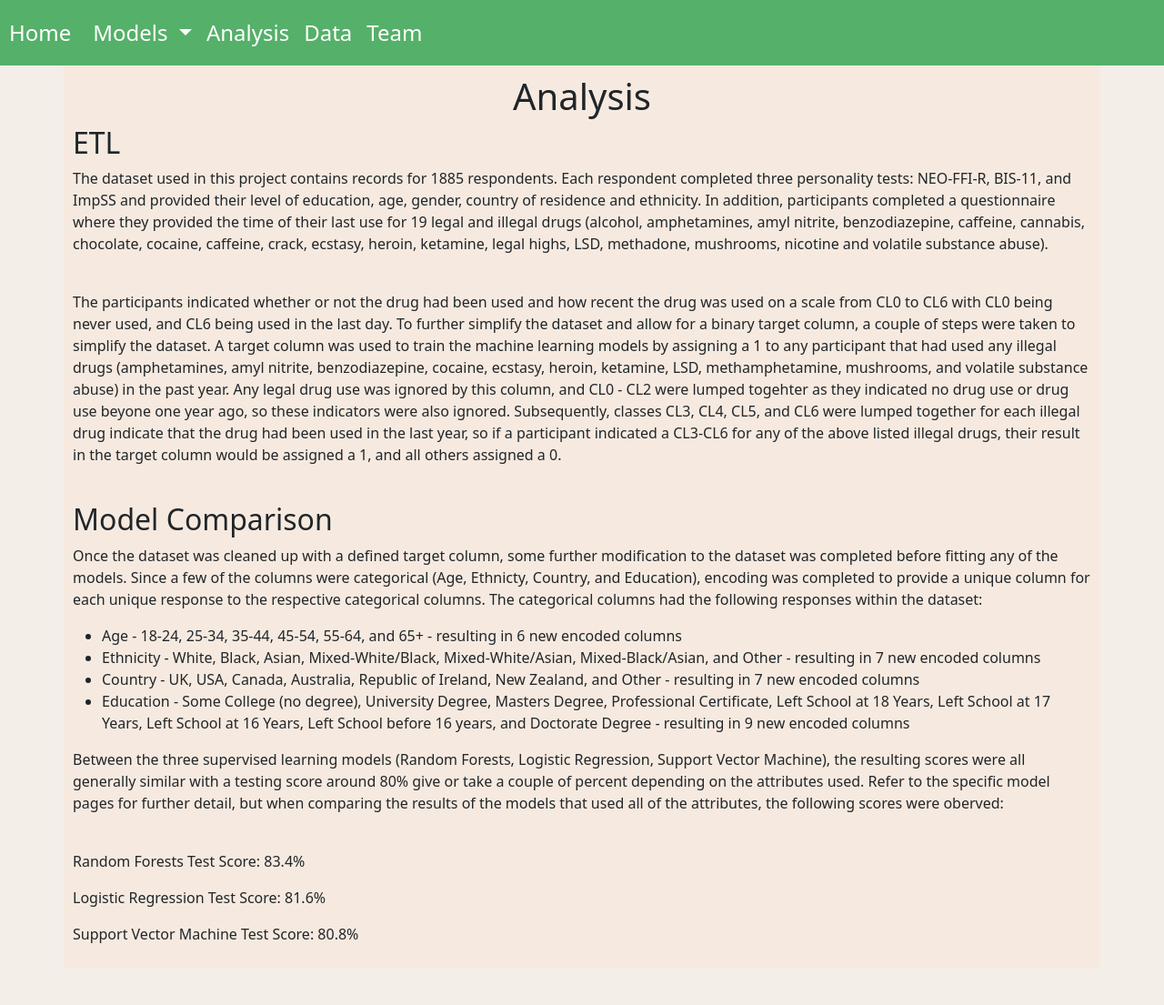
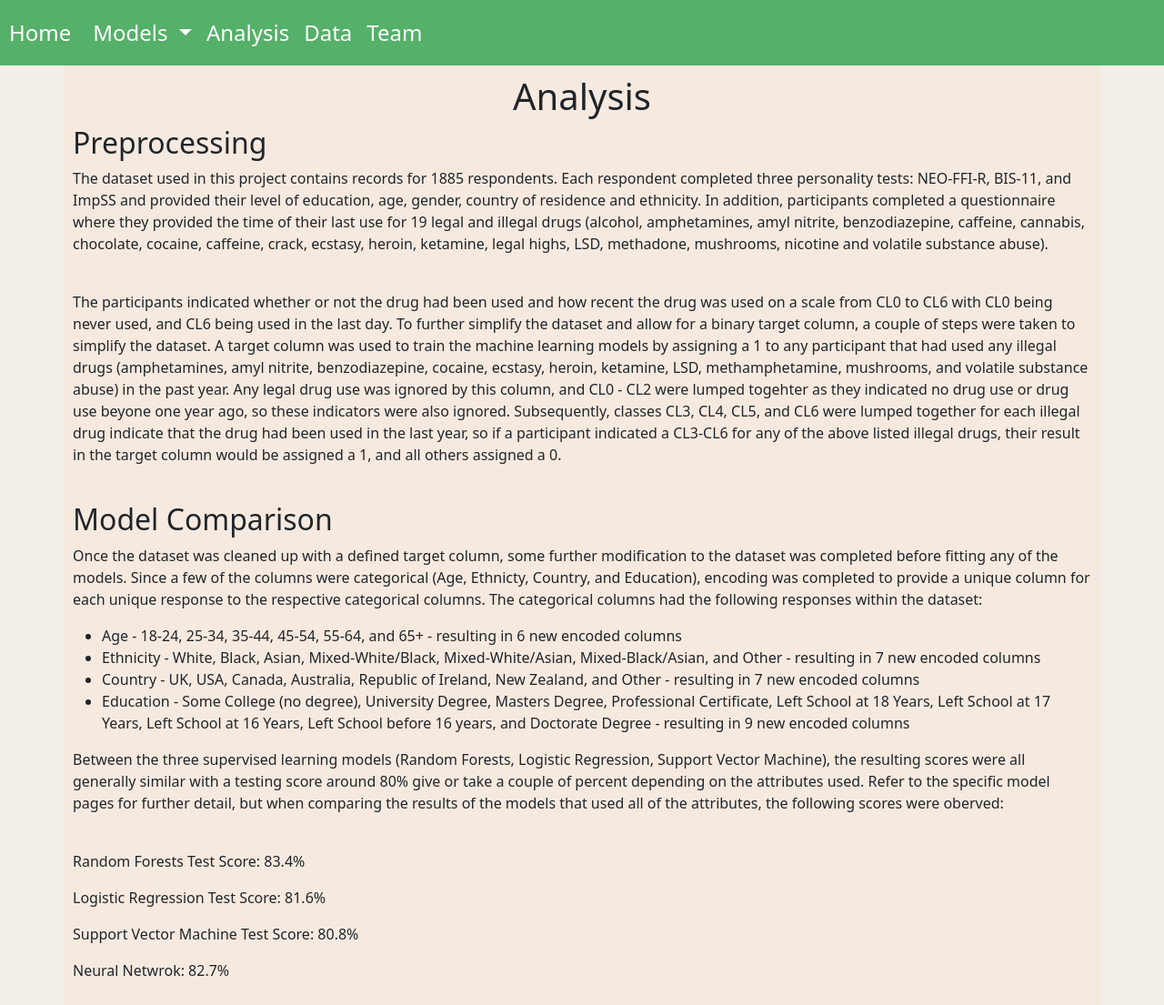
Before and after one commit to zrwood28/drug-use-personality-types, a plain HTML site: page analysis.html in a window 1280 px wide. Shown: the whole page at 91% size. Before the commit the page ends 1065 px from the top, so only its background shows below. Drawn offline with nearby package versions, Linux system fonts and the light colour scheme.

Commit message:
update analysis.html

```diff
--- a/analysis.html
+++ b/analysis.html
@@ -49,7 +49,7 @@
       <div class="row">
         <div class="col-md-12 main">
           <h1 class="analysis">Analysis</h1>
-          <h2>ETL</h2>
+          <h2>Preprocessing</h2>
           <p id="analysis_text">The dataset used in this project contains records for 1885 respondents. Each respondent completed
             three personality tests: NEO-FFI-R, BIS-11, and ImpSS and provided their level of education, age, gender, country
             of residence and ethnicity. In addition, participants completed a questionnaire where they provided the time of their
@@ -82,6 +82,7 @@
           <p id="analysis_text">Random Forests Test Score: 83.4%</p>
           <p id="analysis_text">Logistic Regression Test Score: 81.6%</p>
           <p id="analysis_text">Support Vector Machine Test Score: 80.8%</p>
+          <p id="analysis_text">Neural Netwrok: 82.7%</p>
         </div>
       </div>
     </div>
```
